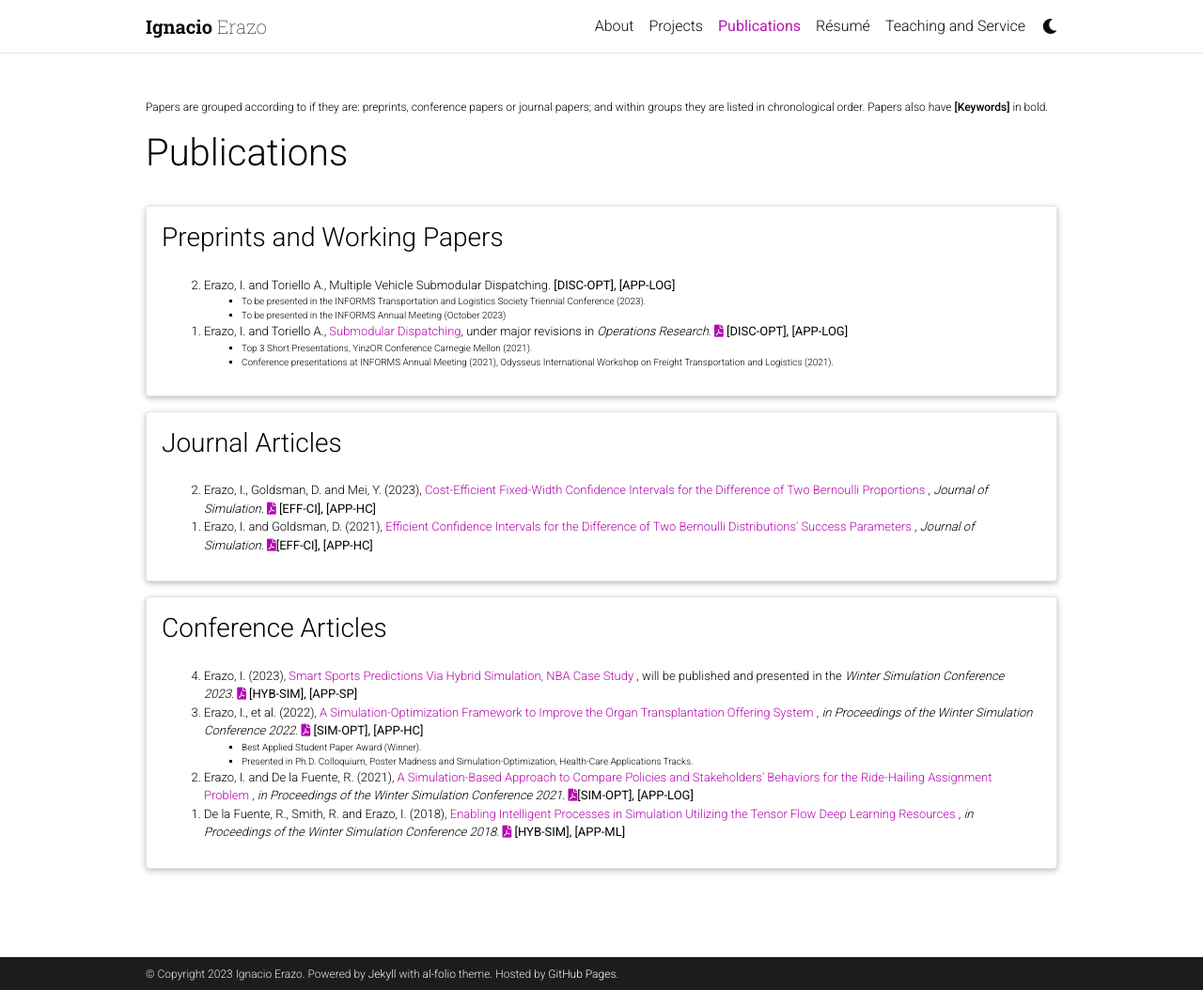
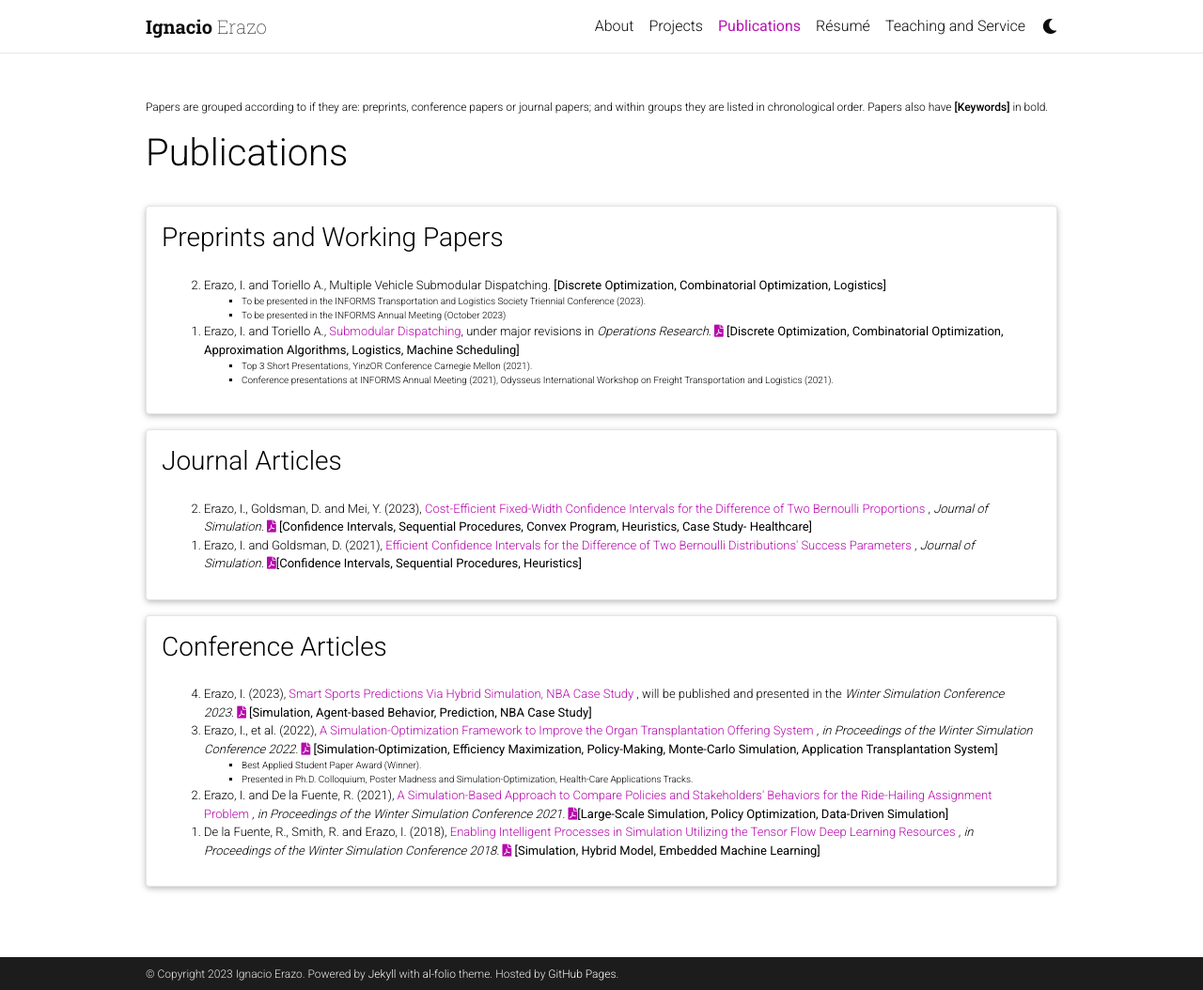
Before and after one commit to ierazo/ierazo.github.io, a Jekyll site: the page built from _pages/pubs_detailed.md, in a window 1280 px wide and 1054 px high. Shown: the whole window at 94% size. Built offline with Jekyll 4.4.1, drawn with Linux system fonts in a browser that asks for light colours; comment, search, counter and statistics services are not loaded; a style sheet for code colours, icons or effects is not loaded.

Commit message:
new keywords

```diff
--- a/_data/pubs_detailed.yml
+++ b/_data/pubs_detailed.yml
@@ -3,12 +3,12 @@
   type: pubs_list
   contents:
       - description:
-        - title: Erazo, I. and Toriello A., Multiple Vehicle Submodular Dispatching. <b>[DISC-OPT], [APP-LOG]</b>
+        - title: Erazo, I. and Toriello A., Multiple Vehicle Submodular Dispatching. <b>[Discrete Optimization, Combinatorial Optimization, Logistics]</b>
           contents:
             - To be presented in the INFORMS Transportation and Logistics Society Triennial Conference (2023).
             - To be presented in the INFORMS Annual Meeting (October 2023)
 
-        - title: Erazo, I. and Toriello A., <a href="https://www.researchgate.net/publication/361592420_Submodular_Dispatching">Submodular Dispatching</a>, under major revisions in <em> Operations Research</em>. <a href="../assets/pdf/preprints/2022_smd_or_original.pdf"><i class="fas fa-file-pdf"></i></a>  <b>[DISC-OPT], [APP-LOG]</b>
+        - title: Erazo, I. and Toriello A., <a href="https://www.researchgate.net/publication/361592420_Submodular_Dispatching">Submodular Dispatching</a>, under major revisions in <em> Operations Research</em>. <a href="../assets/pdf/preprints/2022_smd_or_original.pdf"><i class="fas fa-file-pdf"></i></a>  <b>[Discrete Optimization, Combinatorial Optimization, Approximation Algorithms, Logistics, Machine Scheduling]</b>
           contents:
             - Top 3 Short Presentations, YinzOR Conference Carnegie Mellon (2021).
             - Conference presentations at INFORMS Annual Meeting (2021), Odysseus International Workshop on Freight Transportation and Logistics (2021).
@@ -19,8 +19,8 @@
   type: pubs_list
   contents:
     - description:
-        - title: Erazo, I., Goldsman, D. and Mei, Y. (2023),  <a href="https://www.researchgate.net/publication/361765004_Cost-Efficient_Fixed-Width_Confidence_Intervals_for_the_Difference_of_Two_Bernoulli_Proportions"> Cost-Efficient Fixed-Width Confidence Intervals for the Difference of Two Bernoulli Proportions </a>, <em> Journal of Simulation. </em> <a href="../assets/pdf/journal_papers/2022_cost_efficient_CIs.pdf"><i class="fas fa-file-pdf"></i></a> <b>[EFF-CI], [APP-HC]</b>
-        - title: Erazo, I. and Goldsman, D. (2021), <a href="https://www.researchgate.net/publication/355212303_Efficient_confidence_intervals_for_the_difference_of_two_Bernoulli_distributions'_success_parameters"> Efficient Confidence Intervals for the Difference of Two Bernoulli Distributions' Success Parameters </a>, <em> Journal of Simulation. </em> <a href="../assets/pdf/journal_papers/2021_CIs_min_samples.pdf"><i class="fas fa-file-pdf"></i></a><b>[EFF-CI], [APP-HC]</b>
+        - title: Erazo, I., Goldsman, D. and Mei, Y. (2023),  <a href="https://www.researchgate.net/publication/361765004_Cost-Efficient_Fixed-Width_Confidence_Intervals_for_the_Difference_of_Two_Bernoulli_Proportions"> Cost-Efficient Fixed-Width Confidence Intervals for the Difference of Two Bernoulli Proportions </a>, <em> Journal of Simulation. </em> <a href="../assets/pdf/journal_papers/2022_cost_efficient_CIs.pdf"><i class="fas fa-file-pdf"></i></a> <b>[Confidence Intervals, Sequential Procedures, Convex Program, Heuristics, Case Study- Healthcare]</b>
+        - title: Erazo, I. and Goldsman, D. (2021), <a href="https://www.researchgate.net/publication/355212303_Efficient_confidence_intervals_for_the_difference_of_two_Bernoulli_distributions'_success_parameters"> Efficient Confidence Intervals for the Difference of Two Bernoulli Distributions' Success Parameters </a>, <em> Journal of Simulation. </em> <a href="../assets/pdf/journal_papers/2021_CIs_min_samples.pdf"><i class="fas fa-file-pdf"></i></a><b>[Confidence Intervals, Sequential Procedures, Heuristics]</b>
 
 
 #################################################################### Conference
@@ -28,15 +28,15 @@
   type: pubs_list
   contents:
     - description:
-        - title: Erazo, I. (2023), <a href="https://www.researchgate.net/publication/370124605_SMART_SPORTS_PREDICTIONS_VIA_HYBRID_SIMULATION_NBA_CASE_STUDY"> Smart Sports Predictions Via Hybrid Simulation, NBA Case Study </a>, will be published and presented in the <em> Winter Simulation Conference 2023. </em> <a href="../assets/pdf/conference_papers/2023_WSC_Hybrid_NBA.pdf"><i class="fas fa-file-pdf"></i></a> <b>[HYB-SIM], [APP-SP]</b>
-        - title: Erazo, I., et al. (2022), <a href="https://www.researchgate.net/publication/367369443_A_Simulation-Optimization_Framework_to_Improve_the_Organ_Transplantation_Offering_System"> A Simulation-Optimization Framework to Improve the Organ Transplantation Offering System </a>, <em> in Proceedings of the Winter Simulation Conference 2022.</em> <a href="../assets/pdf/conference_papers/2022_WSC_Transplantation.pdf"><i class="fas fa-file-pdf"></i></a> <b>[SIM-OPT], [APP-HC]</b>
+        - title: Erazo, I. (2023), <a href="https://www.researchgate.net/publication/370124605_SMART_SPORTS_PREDICTIONS_VIA_HYBRID_SIMULATION_NBA_CASE_STUDY"> Smart Sports Predictions Via Hybrid Simulation, NBA Case Study </a>, will be published and presented in the <em> Winter Simulation Conference 2023. </em> <a href="../assets/pdf/conference_papers/2023_WSC_Hybrid_NBA.pdf"><i class="fas fa-file-pdf"></i></a> <b>[Simulation, Agent-based Behavior, Prediction, NBA Case Study]</b>
+        - title: Erazo, I., et al. (2022), <a href="https://www.researchgate.net/publication/367369443_A_Simulation-Optimization_Framework_to_Improve_the_Organ_Transplantation_Offering_System"> A Simulation-Optimization Framework to Improve the Organ Transplantation Offering System </a>, <em> in Proceedings of the Winter Simulation Conference 2022.</em> <a href="../assets/pdf/conference_papers/2022_WSC_Transplantation.pdf"><i class="fas fa-file-pdf"></i></a> <b>[Simulation-Optimization, Efficiency Maximization, Policy-Making, Monte-Carlo Simulation, Application Transplantation System]</b>
           contents:
             - Best Applied Student Paper Award (Winner).
             - Presented in Ph.D. Colloquium, Poster Madness and Simulation-Optimization, Health-Care Applications Tracks.
 
-        - title: Erazo, I. and De la Fuente, R. (2021), <a href="https://www.researchgate.net/publication/358830509_A_Simulation-Based_Approach_To_Compare_Policies_and_Stakeholders'_Behaviors_For_The_Ride-Hailing_Assignment_Problem"> A Simulation-Based Approach to Compare Policies and Stakeholders' Behaviors for the Ride-Hailing Assignment Problem </a>, <em> in Proceedings of the Winter Simulation Conference 2021.</em> <a href="../assets/pdf/conference_papers/2021_WSC_RideHailing.pdf"><i class="fas fa-file-pdf"></i></a><b>[SIM-OPT], [APP-LOG]</b>
+        - title: Erazo, I. and De la Fuente, R. (2021), <a href="https://www.researchgate.net/publication/358830509_A_Simulation-Based_Approach_To_Compare_Policies_and_Stakeholders'_Behaviors_For_The_Ride-Hailing_Assignment_Problem"> A Simulation-Based Approach to Compare Policies and Stakeholders' Behaviors for the Ride-Hailing Assignment Problem </a>, <em> in Proceedings of the Winter Simulation Conference 2021.</em> <a href="../assets/pdf/conference_papers/2021_WSC_RideHailing.pdf"><i class="fas fa-file-pdf"></i></a><b>[Large-Scale Simulation, Policy Optimization, Data-Driven Simulation]</b>
 
-        - title: De la Fuente, R., Smith, R. and Erazo, I. (2018), <a href="https://www.researchgate.net/publication/330880329_ENABLING_INTELLIGENT_PROCESSES_IN_SIMULATION_UTILIZING_THE_TENSORFLOW_DEEP_LEARNING_RESOURCES"> Enabling Intelligent Processes in Simulation Utilizing the Tensor Flow Deep Learning Resources </a>, <em> in Proceedings of the Winter Simulation Conference 2018.</em> <a href="../assets/pdf/conference_papers/2018_WSC_ML.pdf"><i class="fas fa-file-pdf"></i></a> <b>[HYB-SIM], [APP-ML]</b>
+        - title: De la Fuente, R., Smith, R. and Erazo, I. (2018), <a href="https://www.researchgate.net/publication/330880329_ENABLING_INTELLIGENT_PROCESSES_IN_SIMULATION_UTILIZING_THE_TENSORFLOW_DEEP_LEARNING_RESOURCES"> Enabling Intelligent Processes in Simulation Utilizing the Tensor Flow Deep Learning Resources </a>, <em> in Proceedings of the Winter Simulation Conference 2018.</em> <a href="../assets/pdf/conference_papers/2018_WSC_ML.pdf"><i class="fas fa-file-pdf"></i></a> <b>[Simulation, Hybrid Model, Embedded Machine Learning]</b>
 
 
 #- title: Working Papers OLD
```
